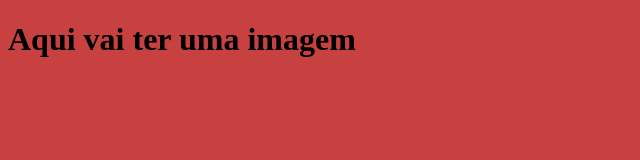
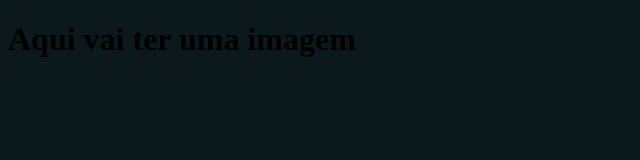
Before and after one commit to Eloa-Melo/site-sala-2anoB, a plain HTML site: page INDEX.HTML in a window 1280 px wide. Shown: the whole page, without its empty margins (0-640 px from the left). Drawn offline with Linux system fonts and the light colour scheme.

Commit message:
Update STYLE.CSS

```diff
--- a/STYLE.CSS
+++ b/STYLE.CSS
@@ -1,3 +1,4 @@
 body{
-  background-color: #C84141;
+  background-color: #0B191D;
+
 }
```
